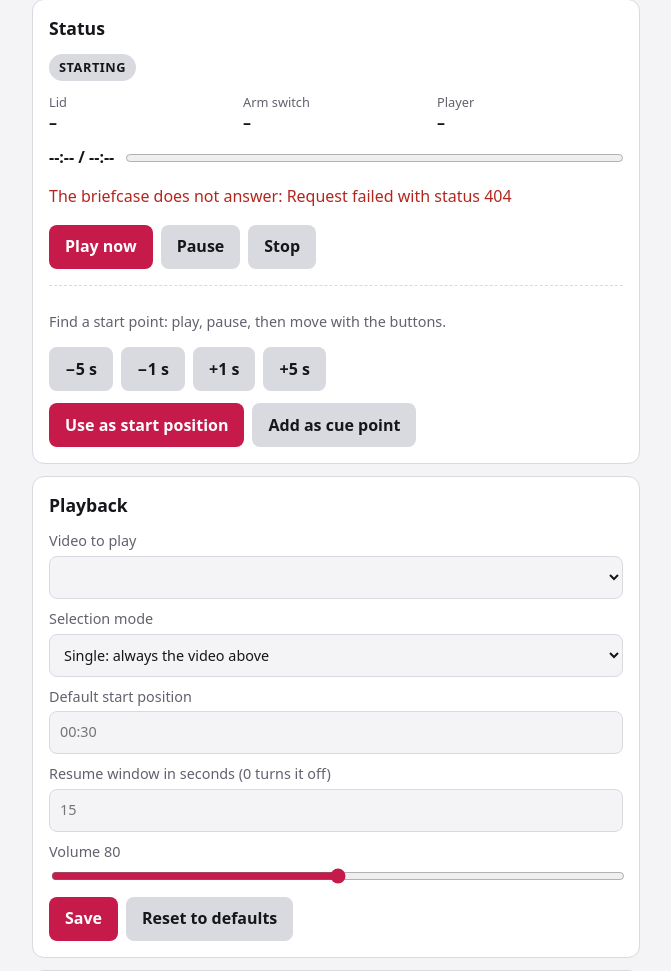
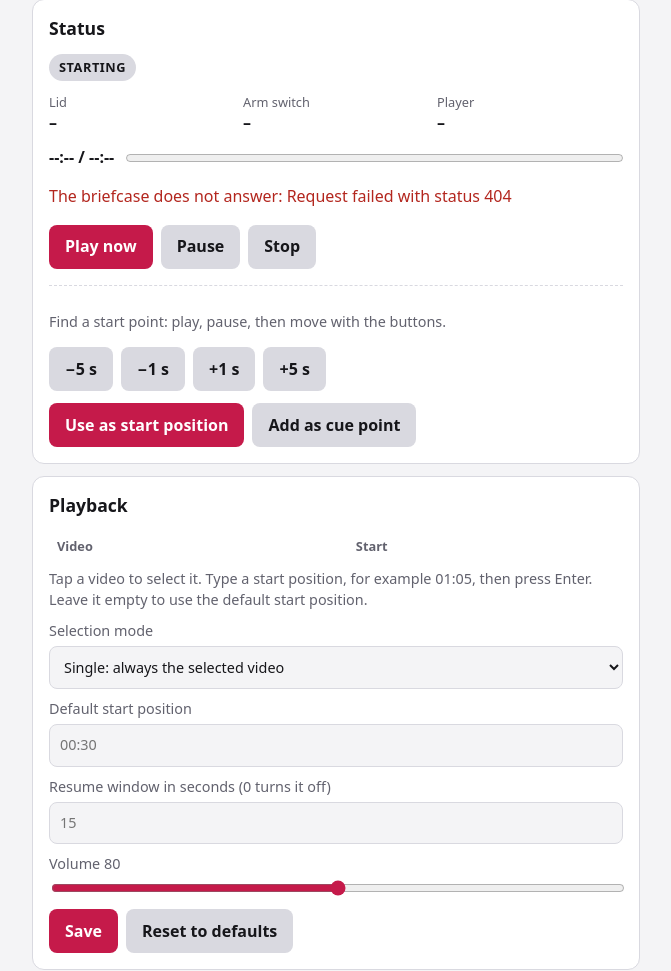
Before and after one commit to BatchCodes/rickroll_briefcase, a Python web app: template controller/src/briefcase/templates/index.html in a window 1280 px wide. Shown: the part 77-1048 px from the top of the page, without its empty margins (304-975 px from the left). Run offline with Jinja, Linux system fonts and the light colour scheme; the template is opened without the code that fills it, so the values that code supplies are empty.

Commit message:
feat(web): show the videos and their start positions in a table in the Playback section

```diff
--- a/controller/src/briefcase/static/app.js
+++ b/controller/src/briefcase/static/app.js
@@ -32,6 +32,7 @@ const POWER_LABELS = {
 const $ = (selector, root = document) => root.querySelector(selector);
 
 let lastStatus = null;
+let lastArmedVideo = null;
 let videos = [];
 
 async function api(method, path, body) {
@@ -68,6 +69,10 @@ function showError(message) {
 
 function renderStatus(status) {
   lastStatus = status;
+  if (status.armed_video !== undefined && status.armed_video !== lastArmedVideo) {
+    lastArmedVideo = status.armed_video;
+    refreshAll().catch(() => {});
+  }
   const badge = $("#state-badge");
   badge.textContent = STATE_LABELS[status.state] || status.state;
   badge.className = "badge";
@@ -142,18 +147,119 @@ async function refreshStatus() {
   }
 }
 
+const START_MODE_NOTES = {
+  beginning: "starts at 00:00",
+  random: "random cue point",
+  resume: "resumes",
+};
+
 function renderSettings(settings) {
   const form = $("#settings-form");
-  const select = $("#armed-video");
-  select.replaceChildren(
-    ...videos.map((video) => new Option(video.name, video.name)),
-  );
-  select.value = settings.armed_video || (videos[0] && videos[0].name) || "";
   form.selection_mode.value = settings.selection_mode;
   form.default_start.value = settings.default_start;
   form.resume_window.value = settings.resume_window_sec;
   form.volume.value = settings.volume;
   $("#volume-value").textContent = settings.volume;
+  renderVideoTable(settings);
+}
+
+function renderVideoTable(settings) {
+  const selected = settings.armed_video || (videos[0] && videos[0].name) || null;
+  lastArmedVideo = selected;
+  const body = $("#video-table tbody");
+  if (!videos.length) {
+    const row = document.createElement("tr");
+    const cell = document.createElement("td");
+    cell.colSpan = 2;
+    cell.className = "muted";
+    cell.textContent = "No videos yet. Upload one below.";
+    row.append(cell);
+    body.replaceChildren(row);
+    return;
+  }
+  body.replaceChildren(
+    ...videos.map((video) => {
+      const row = document.createElement("tr");
+      const isSelected = video.name === selected;
+      row.classList.toggle("selected", isSelected);
+      row.setAttribute("aria-selected", String(isSelected));
+      row.tabIndex = 0;
+
+      const nameCell = document.createElement("td");
+      const wrap = document.createElement("div");
+      wrap.className = "name-wrap";
+      const mark = document.createElement("span");
+      mark.className = "select-mark";
+      mark.setAttribute("aria-hidden", "true");
+      mark.textContent = isSelected ? "▶" : "";
+      const text = document.createElement("div");
+      const name = document.createElement("span");
+      name.className = "row-name";
+      // A zero-width space after "_", "-" and "." lets long names wrap there.
+      name.textContent = video.name.replace(/([_.-])/g, "$1\u200b");
+      text.append(name);
+      const note = START_MODE_NOTES[video.settings.start_mode];
+      if (note) {
+        const noteElement = document.createElement("span");
+        noteElement.className = "mode-note";
+        noteElement.textContent = note;
+        text.append(noteElement);
+      }
+      wrap.append(mark, text);
+      nameCell.append(wrap);
+
+      const startCell = document.createElement("td");
+      startCell.className = "start-cell";
+      const input = document.createElement("input");
+      input.inputMode = "decimal";
+      input.setAttribute("aria-label", `Start position of ${video.name}`);
+      input.placeholder =
+        video.settings.start_mode === "fixed"
+          ? settings.default_start
+          : video.settings.start_mode === "beginning"
+            ? "00:00"
+            : "–";
+      input.value =
+        video.settings.start_sec === null ? "" : formatTime(video.settings.start_sec);
+      const original = input.value;
+      const save = async () => {
+        if (input.value.trim() === original) return;
+        const result = await run(() =>
+          api("PUT", `/api/videos/${encodeURIComponent(video.name)}/settings`, {
+            start_mode: "fixed",
+            start_sec: input.value.trim() || null,
+          }),
+        );
+        if (!result) input.value = original;
+        await refreshAll();
+      };
+      input.addEventListener("keydown", (event) => {
+        if (event.key === "Enter") {
+          event.preventDefault();
+          input.blur();
+        }
+      });
+      input.addEventListener("change", save);
+      input.addEventListener("click", (event) => event.stopPropagation());
+      startCell.append(input);
+
+      const select = async () => {
+        if (isSelected) return;
+        await run(() => api("PUT", "/api/settings", { armed_video: video.name }));
+        await refreshAll();
+      };
+      row.addEventListener("click", select);
+      row.addEventListener("keydown", (event) => {
+        if (event.target === row && (event.key === "Enter" || event.key === " ")) {
+          event.preventDefault();
+          select();
+        }
+      });
+
+      row.append(nameCell, startCell);
+      return row;
+    }),
+  );
 }
 
 function renderVideos() {
@@ -180,8 +286,6 @@ function renderVideos() {
       const form = $(".video-form", item);
       const settings = video.settings;
       form.start_mode.value = settings.start_mode;
-      form.start_sec.value =
-        settings.start_sec === null ? "" : formatTime(settings.start_sec);
       form.cue_points_sec.value = settings.cue_points_sec.map(formatTime).join(", ");
       form.end_action.value = settings.end_action;
 
@@ -190,7 +294,6 @@ function renderVideos() {
         await run(() =>
           api("PUT", `/api/videos/${encodeURIComponent(video.name)}/settings`, {
             start_mode: form.start_mode.value,
-            start_sec: form.start_sec.value.trim() || null,
             cue_points_sec: form.cue_points_sec.value,
             end_action: form.end_action.value,
           }),
@@ -432,7 +535,6 @@ function bindEvents() {
       resume_window: form.resume_window.value.trim() || "15",
       volume: Number(form.volume.value),
     };
-    if (form.armed_video.value) body.armed_video = form.armed_video.value;
     const settings = await run(() => api("PUT", "/api/settings", body));
     if (settings) await refreshAll();
   });
--- a/controller/src/briefcase/static/style.css
+++ b/controller/src/briefcase/static/style.css
@@ -287,3 +287,77 @@ h3 {
   min-height: 36px;
   padding: 6px 12px;
 }
+
+.video-table-wrap {
+  overflow-x: auto;
+  margin: 4px 0 8px;
+}
+
+.video-table {
+  width: 100%;
+  border-collapse: collapse;
+}
+
+.video-table th {
+  padding: 6px 8px;
+  color: var(--muted);
+  font-size: 0.8rem;
+  font-weight: 600;
+  text-align: left;
+}
+
+.video-table td {
+  padding: 6px 8px;
+  border-top: 1px solid var(--border);
+  vertical-align: middle;
+}
+
+.video-table tbody tr {
+  cursor: pointer;
+}
+
+.video-table tr.selected td {
+  background: color-mix(in srgb, var(--accent) 14%, transparent);
+}
+
+.video-table tr.selected td:first-child {
+  box-shadow: inset 4px 0 0 var(--accent);
+}
+
+.video-table .name-wrap {
+  display: flex;
+  align-items: baseline;
+  gap: 4px;
+}
+
+.video-table .select-mark {
+  flex: none;
+  width: 1.2em;
+  color: var(--accent);
+  font-weight: 700;
+}
+
+.video-table .row-name {
+  overflow-wrap: break-word;
+}
+
+.video-table .mode-note {
+  display: block;
+  color: var(--muted);
+  font-size: 0.75rem;
+}
+
+.video-table td.start-cell {
+  width: 7.5em;
+}
+
+.video-table input {
+  margin: 0;
+  padding: 6px 8px;
+  text-align: right;
+  font-variant-numeric: tabular-nums;
+}
+
+.hint {
+  margin: 0 0 8px;
+}
--- a/controller/src/briefcase/templates/index.html
+++ b/controller/src/briefcase/templates/index.html
@@ -67,14 +67,25 @@
       <section class="card" aria-labelledby="settings-heading">
         <h2 id="settings-heading">Playback</h2>
         <form id="settings-form">
-          <label>
-            Video to play
-            <select id="armed-video" name="armed_video"></select>
-          </label>
+          <div class="video-table-wrap">
+            <table id="video-table" class="video-table">
+              <thead>
+                <tr>
+                  <th scope="col">Video</th>
+                  <th scope="col">Start</th>
+                </tr>
+              </thead>
+              <tbody></tbody>
+            </table>
+          </div>
+          <p class="muted hint">
+            Tap a video to select it. Type a start position, for example 01:05, then
+            press Enter. Leave it empty to use the default start position.
+          </p>
           <label>
             Selection mode
             <select name="selection_mode">
-              <option value="single">Single: always the video above</option>
+              <option value="single">Single: always the selected video</option>
               <option value="cycle">Cycle: the next video each time</option>
               <option value="shuffle">Shuffle: a random video each time</option>
             </select>
@@ -169,10 +180,6 @@
               </select>
             </label>
             <label>
-              Start position
-              <input name="start_sec" inputmode="decimal" placeholder="default" />
-            </label>
-            <label>
               Cue points
               <input name="cue_points_sec" placeholder="00:30, 01:12, 02:45" />
             </label>
--- a/controller/src/briefcase/web.py
+++ b/controller/src/briefcase/web.py
@@ -144,6 +144,12 @@ def create_app(
         data = (await controller.status_with_position()).to_dict()
         data["power"] = power.status() if power else {"state": "no_switch"}
         data["knob"] = {"enabled": knob is not None}
+        settings = store.get()
+        names = library.names()
+        if settings.armed_video in names:
+            data["armed_video"] = settings.armed_video
+        else:
+            data["armed_video"] = names[0] if names else None
         return data
 
     @app.get("/api/settings")
```
Also changed, not shown: controller/tests/test_web.py (+7 -0 lines), .claude/plans/RICKROLL_BRIEFCASE.md.
